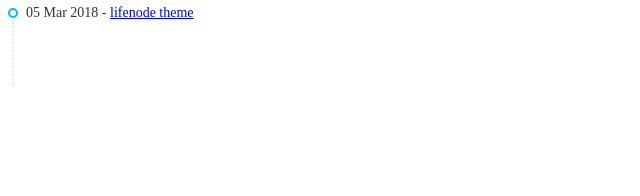
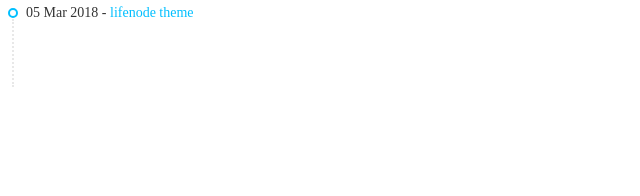
Before and after one commit to nukosuke/lifenode, a Jekyll site: the page built from index.html, in a window 1280 px wide. Shown: the top 196 px of the page, without its empty margins (0-640 px from the left). Built offline with Jekyll 4.4.1, drawn with Linux system fonts in a browser that asks for light colours; some web fonts are replaced.

Commit message:
link style

```diff
--- a/_sass/lifenode.scss
+++ b/_sass/lifenode.scss
@@ -2,4 +2,15 @@
 @import "lifenode/_timeline";
 
 html { font-family: $font-family; }
+
+a {
+    color: $link-color;
+    text-decoration: $link-decoration;
+
+    &:hover {
+        color: $link-hover-color;
+        text-decoration: $link-hover-decoration;
+    }
+}
+
 *, *::before, *::after { box-sizing: border-box; }
--- a/_sass/lifenode/_base.scss
+++ b/_sass/lifenode/_base.scss
@@ -8,8 +8,19 @@ $primary-color: #00BFFF;
 $error-color: #ea222d;
 $success-color: #9AC846;
 
+$primary-6: $primary-color;
+$primary-7: lighten($primary-color, 15%);
+
+
 $text-color: #333;
-$border-color-split: #e8e8e8;
+
+// link
+$link-color: $primary-6;
+$link-hover-color: $primary-7;
+$link-decoration: none;
+$link-hover-decoration: none;
+
+$border-color-split: lighten(black, 91%);
 $component-background: white;
 
 // font & line
```
